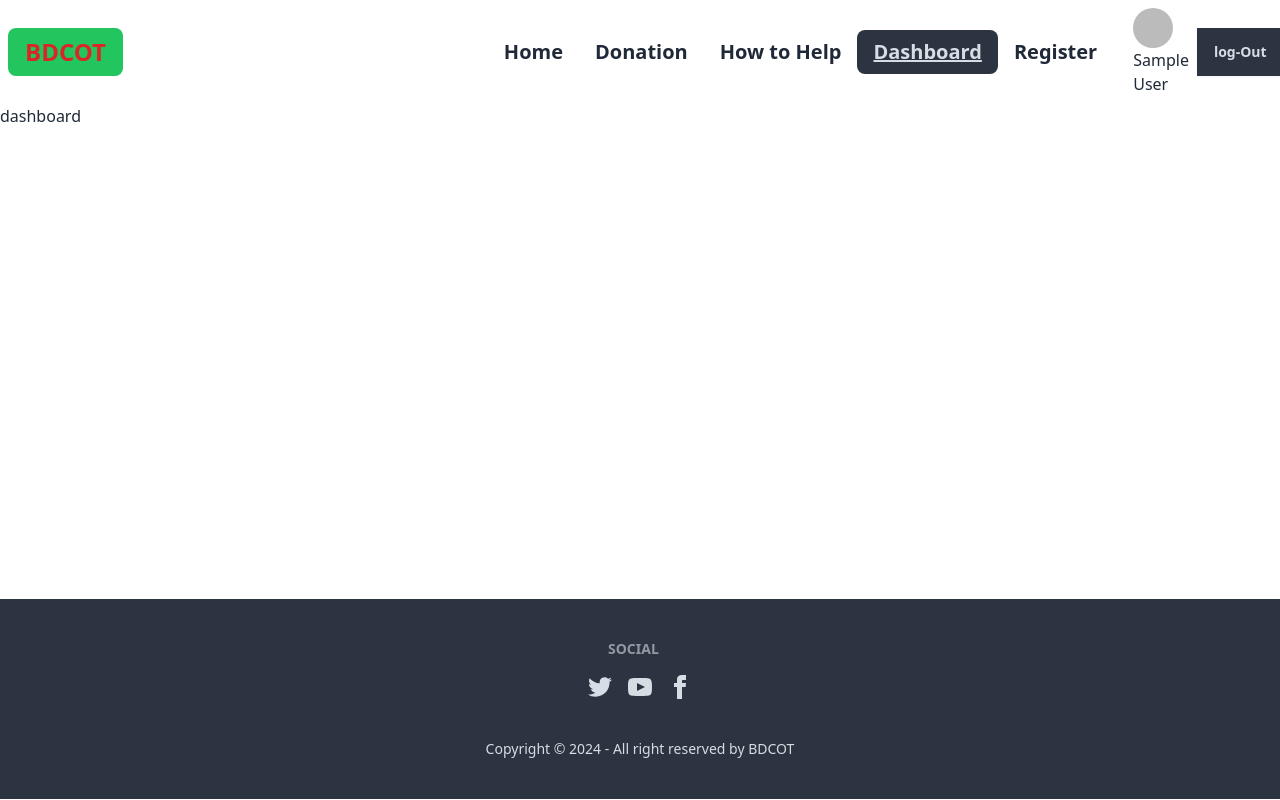
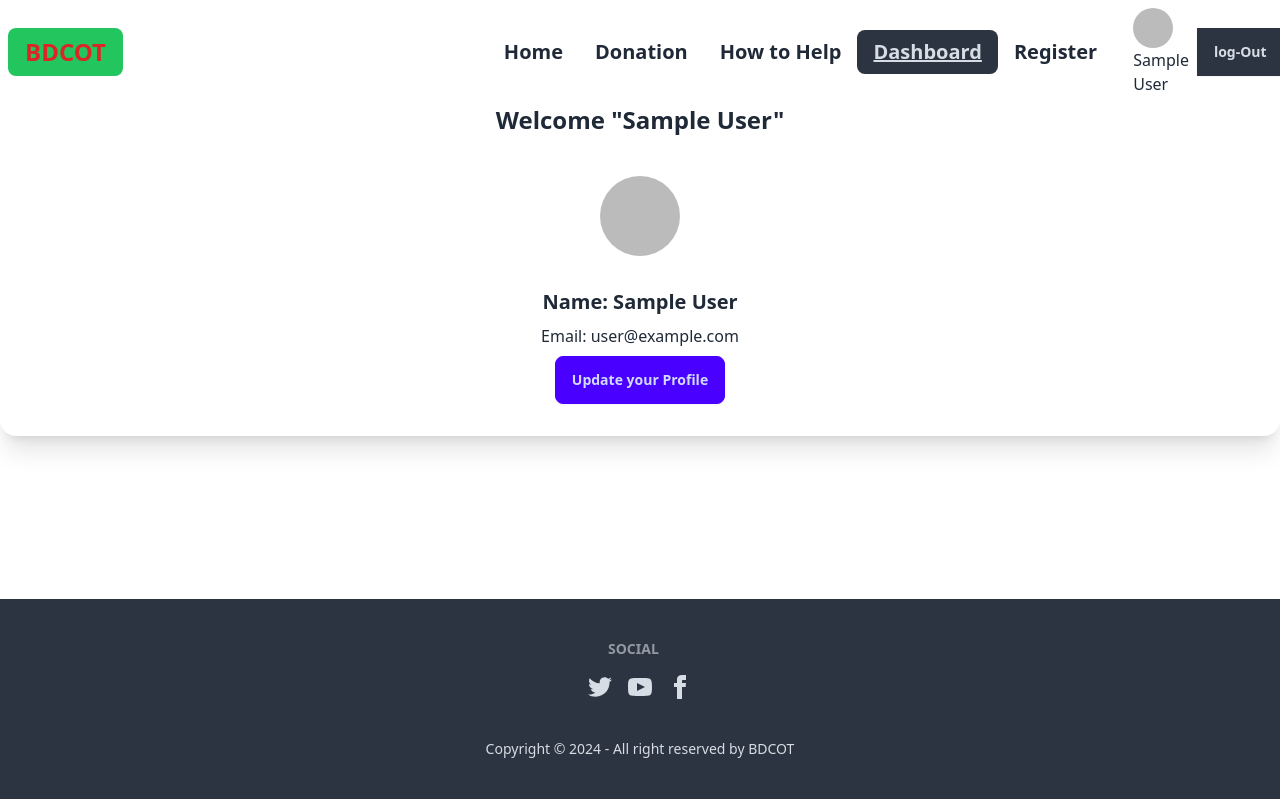
Before and after one commit to KI-Anik/A9-cloth-donation-auth, a React (Vite) app: page /dashboard in a window 1280 px wide. Built offline with nearby package versions, Linux system fonts and the light colour scheme; no server answers; sample sign-in values are in the browser's storage.

Commit message:
Add profile update functionality in Dashboard; improve user experience with modal for updating display name and photo URL

```diff
--- a/src/components/Pages/DashBoard.jsx
+++ b/src/components/Pages/DashBoard.jsx
@@ -1,9 +1,109 @@
-const DashBoard = () => {
+import { useState } from "react";
+import { useContext } from "react";
+import { AuthContext } from "../provider/AuthProvider";
+import { toast } from "react-toastify";
+
+const Dashboard = () => {
+    const { updateUserProfile, user } = useContext(AuthContext);
+    const [isModalOpen, setIsModalOpen] = useState(false);
+    const [displayName, setDisplayName] = useState("");
+    const [photoURL, setPhotoURL] = useState("");
+
+    const openModal = () => {
+        // Populate input fields with existing values when modal opens
+        setDisplayName(user?.displayName || "");
+        setPhotoURL(user?.photoURL || "");
+        setIsModalOpen(true);
+    };
+
+    const handleUpdateProfile = () => {
+        const userInfo = { displayName, photo: photoURL };
+
+        updateUserProfile({
+            displayName: userInfo.displayName,
+            photoURL: userInfo.photo,
+        })
+            .then(() => {
+                toast("Profile updated successfully!");
+                setIsModalOpen(false);
+            })
+            .catch((err) => {
+                console.log(err.message);
+            });
+    };
+
     return (
-        <div>
-            dashboard
+        <div className="text-center">
+            <h1 className="text-2xl font-semibold">
+                Welcome &quot;{user?.displayName}&quot;
+            </h1>
+            <div className="card bg-base-100 shadow-xl mx-auto pt-10">
+                <figure className="px-10 w-40 mx-auto">
+                    <img
+                        src={user?.photoURL}
+                        alt="profile photo"
+                        className="rounded-full"
+                    />
+                </figure>
+                <div className="card-body items-center text-center">
+                    <h2 className="card-title">Name: {user?.displayName}</h2>
+                    <p>Email: {user?.email}</p>
+                    <div className="card-actions">
+
+                        {/* update profile btn */}
+                        <button
+                            onClick={openModal}
+                            className="btn btn-primary"
+                        >
+                            Update your Profile
+                        </button>
+                    </div>
+                </div>
+            </div>
+
+            {isModalOpen && (
+                <div className="fixed inset-0 flex justify-center items-center bg-black bg-opacity-50 z-10">
+                    <div className="bg-white p-6 rounded-lg shadow-lg w-80">
+                        <h2 className="text-xl font-semibold mb-4">Update Profile</h2>
+                        <div className="mb-4">
+                            <label className="block mb-2 font-medium">Display Name</label>
+                            <input
+                                type="text"
+                                value={displayName}
+                                onChange={(e) => setDisplayName(e.target.value)}
+                                className="input input-bordered w-full"
+                            />
+                        </div>
+                        <div className="mb-4">
+                            <label className="block mb-2 font-medium">Photo URL</label>
+                            <input
+                                type="text"
+                                value={photoURL}
+                                onChange={(e) => setPhotoURL(e.target.value)}
+                                className="input input-bordered w-full"
+                            />
+                        </div>
+
+                        {/* modal have 2 btn */}
+                        <div className="flex justify-end space-x-4">
+                            <button
+                                onClick={handleUpdateProfile}
+                                className="btn btn-primary"
+                            >
+                                Save
+                            </button>
+                            <button
+                                onClick={() => setIsModalOpen(false)}
+                                className="btn btn-secondary"
+                            >
+                                Cancel
+                            </button>
+                        </div>
+                    </div>
+                </div>
+            )}
         </div>
     );
 };
 
-export default DashBoard;
+export default Dashboard;
--- a/src/components/provider/AuthProvider.jsx
+++ b/src/components/provider/AuthProvider.jsx
@@ -1,3 +1,4 @@
+/* eslint-disable react-refresh/only-export-components */
 import { createContext, useEffect, useState } from "react";
 import PropTypes from 'prop-types';
 import {
```
Also changed, not shown: src/components/Pages/Register.jsx (line endings or trailing spaces).
